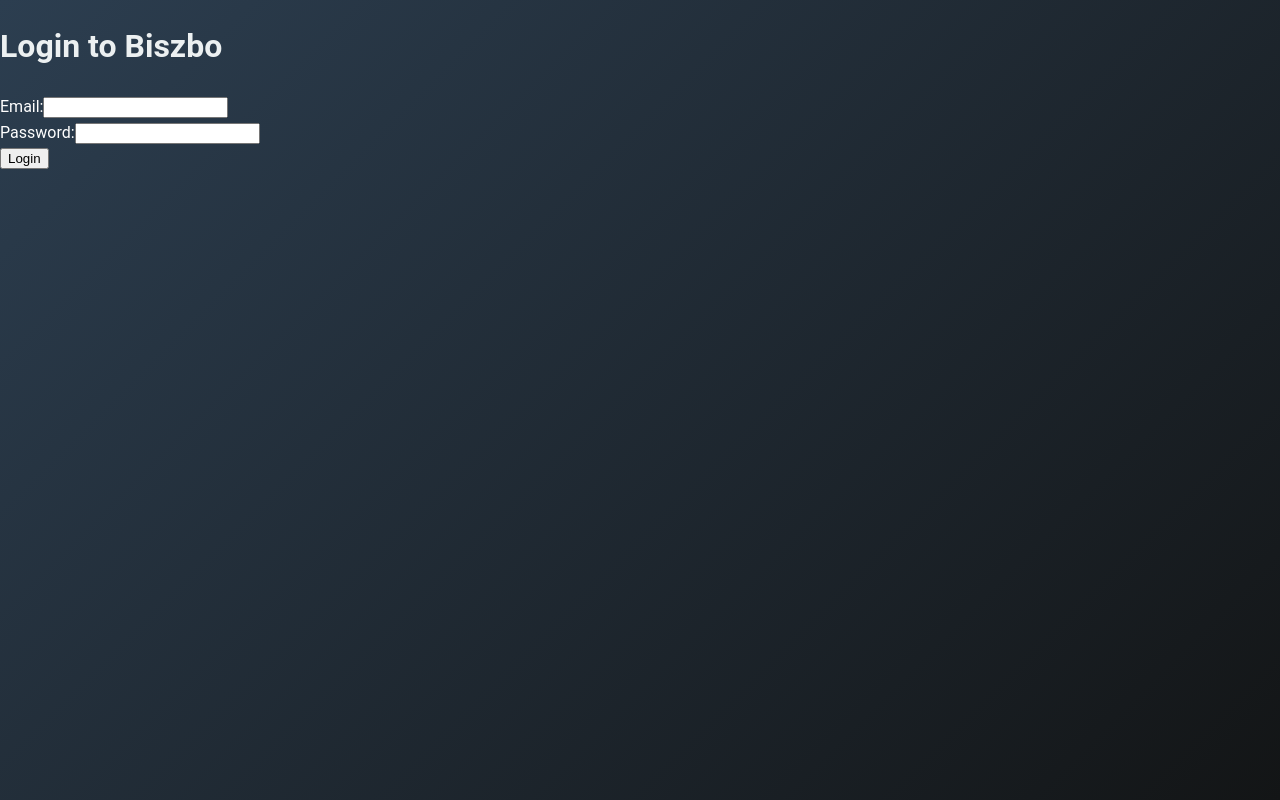
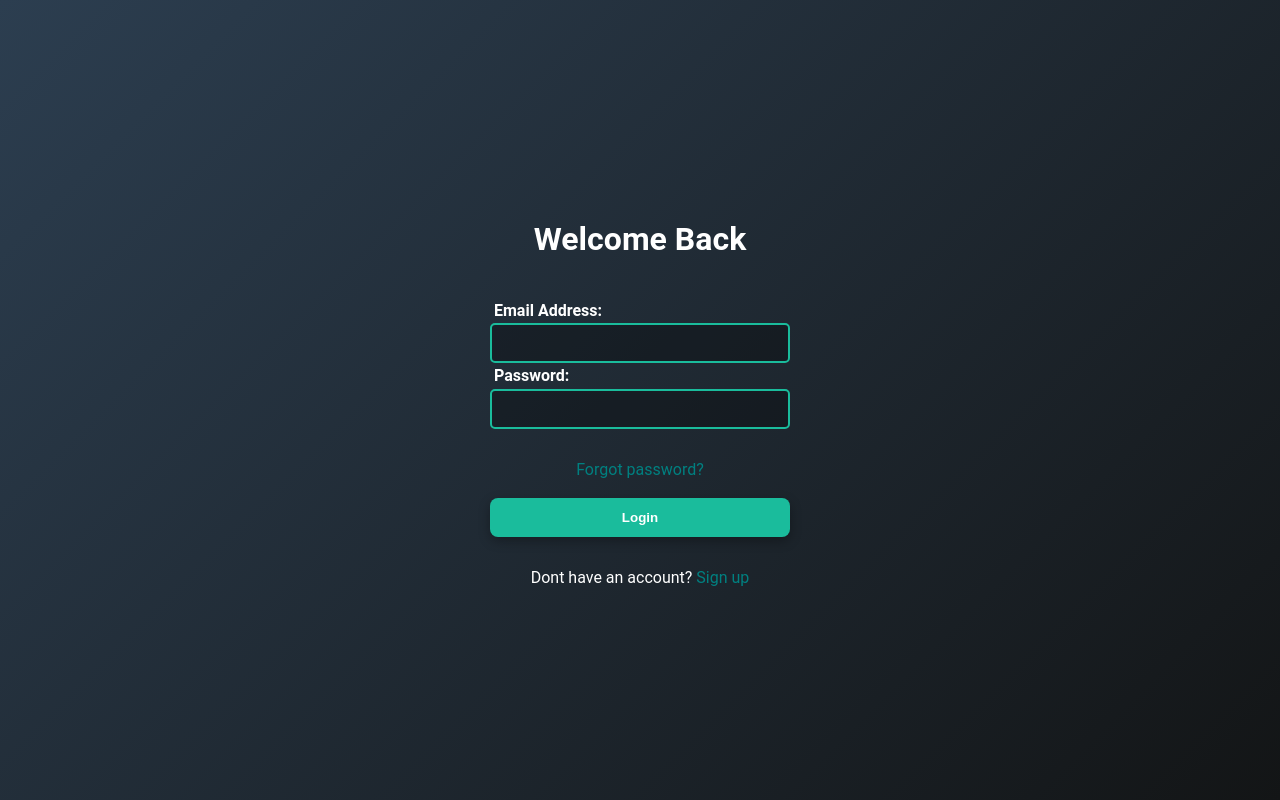
Before and after one commit to Byson94/Biszbo, a React (Vite) app: page /Biszbo/login in a window 1280 px wide. Built offline with nearby package versions, Linux system fonts and the light colour scheme.

Commit message:
login/signup ui improvement

```diff
--- a/src/pages/login/Login.jsx
+++ b/src/pages/login/Login.jsx
@@ -1,7 +1,11 @@
 import React, { useState } from "react";
+import { useNavigate } from "react-router-dom";
 import { login } from "../../supabase";
+import styles from "./login.module.css";
 
 function LoginPage() {
+  const navigate = useNavigate();
+
   const [email, setEmail] = useState("");
   const [password, setPassword] = useState("");
   const [error, setError] = useState("");
@@ -17,31 +21,55 @@
     }
   };
 
+  const handleSignup = () => {
+    navigate("/signup");
+  };
+
+  const handleForgotpassword = () => {
+    navigate();
+  };
+
   return (
-    <div>
-      <h1>Login to Biszbo</h1>
+    <div className={styles.pageCenter}>
+      <h1 className={styles.loginTitle}>Welcome Back</h1>
       <form onSubmit={handleSubmit}>
-        <div>
-          <label>Email:</label>
+        <div className={styles.parent}>
+          <label className={styles.EmailLabel}>Email Address:</label>
           <input
+            className={styles.textinput}
             type="email"
             value={email}
             onChange={(e) => setEmail(e.target.value)}
             required
           />
         </div>
-        <div>
-          <label>Password:</label>
+        <div className={styles.parent}>
+          <label className={styles.PasswordLabel}>Password:</label>
           <input
+            className={styles.textinput}
             type="password"
             value={password}
             onChange={(e) => setPassword(e.target.value)}
             required
           />
         </div>
+        <div className={styles.extraTextWrapper}>
+          <a className={styles.forgotPassword} onClick={handleForgotpassword}>
+            Forgot password?
+          </a>
+        </div>
         {error && <p style={{ color: "red" }}>{error}</p>}
-        <div>
-          <button type="submit">Login</button>
+        <div className={styles.buttonWrapper}>
+          <button type="submit" className={styles.submit}>
+            Login
+          </button>
+
+          <p>
+            Dont have an account?{" "}
+            <a className={styles.signupLink} onClick={handleSignup}>
+              Sign up
+            </a>
+          </p>
         </div>
       </form>
     </div>
--- /dev/null
+++ b/src/pages/login/login.module.css
@@ -0,0 +1,94 @@
+.pageCenter {
+  min-height: 100vh;
+  width: 100vw;
+  display: flex;
+  flex-direction: column;
+  align-items: center;
+  justify-content: center;
+  padding: 2rem 1rem;
+  box-sizing: border-box;
+}
+
+.parent {
+  position: relative;
+  width: 100%;
+  max-width: 300px;
+}
+
+.textinput {
+  width: 100%;
+  height: 40px;
+  padding-left: 16px;
+  background-color: rgba(0, 0, 0, 0.3);
+  border: 2px solid #1abc9c;
+  border-radius: 5px;
+  color: #ecf0f1;
+  outline: none;
+}
+
+.EmailLabel,
+.PasswordLabel {
+  left: 12px;
+  top: 10px;
+  background-color: transparent;
+  padding: 0 4px;
+  font-size: 1rem;
+  transition: all 0.2s ease;
+  pointer-events: none;
+  font-weight: bold;
+}
+
+.loginTitle {
+  text-align: center;
+  margin-bottom: 2rem;
+  font-size: 2rem;
+  color: white;
+}
+
+.buttonWrapper,
+.extraTextWrapper {
+  width: 100%;
+  max-width: 300px;
+  text-align: center;
+  margin-top: 1rem;
+}
+
+.submit {
+  width: 100%;
+  background-color: #1abc9c;
+  color: #ffffff;
+  padding: 0.75rem;
+  border: none;
+  border-radius: 8px;
+  font-weight: bold;
+  box-shadow: 0 4px 12px rgba(0, 0, 0, 0.3);
+  transition: all 0.2s ease-in-out;
+}
+
+.submit:hover {
+  filter: brightness(90%);
+}
+
+.submit:active {
+  transform: scale(0.98);
+}
+
+.forgotPassword,
+.signupLink {
+  display: inline-block;
+  margin-top: 0.75rem;
+  color: teal;
+  cursor: pointer;
+  user-select: none;
+}
+
+@media (max-height: 600px) {
+  .pageCenter {
+    justify-content: flex-start;
+    padding-top: 3rem;
+  }
+
+  .loginTitle {
+    margin-bottom: 1rem;
+  }
+}
--- a/src/pages/signup/Signup.jsx
+++ b/src/pages/signup/Signup.jsx
@@ -1,7 +1,11 @@
 import React, { useState } from "react";
+import { useNavigate } from "react-router-dom";
+import styles from "./signup.module.css";
 import { register } from "../../supabase";
 
 function SignUp() {
+  const navigate = useNavigate();
+
   const [email, setEmail] = useState("");
   const [password, setPassword] = useState("");
   const [error, setError] = useState("");
@@ -18,22 +22,28 @@
     }
   };
 
+  const handleLogin = () => {
+    navigate("/login");
+  };
+
   return (
-    <div>
-      <h1>Sign Up to Biszbo</h1>
+    <div className={styles.pageCenter}>
+      <h1 className={styles.signupTitle}>Sign Up to Biszbo</h1>
       <form onSubmit={handleSubmit}>
-        <div>
-          <label>Email:</label>
+        <div className={styles.parent}>
+          <label className={styles.EmailLabel}>Email:</label>
           <input
+            className={styles.textinput}
             type="email"
             value={email}
             onChange={(e) => setEmail(e.target.value)}
             required
           />
         </div>
-        <div>
-          <label>Password:</label>
+        <div className={styles.parent}>
+          <label className={styles.PasswordLabel}>Password:</label>
           <input
+            className={styles.textinput}
             type="password"
             value={password}
             onChange={(e) => setPassword(e.target.value)}
@@ -41,8 +51,16 @@
           />
         </div>
         {error && <p style={{ color: "red" }}>{error}</p>}
-        <div>
-          <button type="submit">Sign Up</button>
+        <div className={styles.buttonWrapper}>
+          <button type="submit" className={styles.submit}>
+            Sign Up
+          </button>
+          <p>
+            Already have an account?{" "}
+            <a className={styles.loginLink} onClick={handleLogin}>
+              Sign in
+            </a>
+          </p>
         </div>
       </form>
     </div>
--- /dev/null
+++ b/src/pages/signup/signup.module.css
@@ -0,0 +1,93 @@
+.pageCenter {
+  min-height: 100vh;
+  width: 100vw;
+  display: flex;
+  flex-direction: column;
+  align-items: center;
+  justify-content: center;
+  padding: 2rem 1rem;
+  box-sizing: border-box;
+}
+
+.parent {
+  position: relative;
+  width: 100%;
+  max-width: 300px;
+}
+
+.textinput {
+  width: 100%;
+  height: 40px;
+  padding-left: 16px;
+  background-color: rgba(0, 0, 0, 0.3);
+  border: 2px solid #1abc9c;
+  border-radius: 5px;
+  color: #ecf0f1;
+  outline: none;
+}
+
+.EmailLabel,
+.PasswordLabel {
+  left: 12px;
+  top: 10px;
+  background-color: transparent;
+  padding: 0 4px;
+  font-size: 1rem;
+  transition: all 0.2s ease;
+  pointer-events: none;
+  font-weight: bold;
+}
+
+.signupTitle {
+  text-align: center;
+  margin-bottom: 2rem;
+  font-size: 2rem;
+  color: white;
+}
+
+.buttonWrapper,
+.extraTextWrapper {
+  width: 100%;
+  max-width: 300px;
+  text-align: center;
+  margin-top: 1rem;
+}
+
+.submit {
+  width: 100%;
+  background-color: #1abc9c;
+  color: #ffffff;
+  padding: 0.75rem;
+  border: none;
+  border-radius: 8px;
+  font-weight: bold;
+  box-shadow: 0 4px 12px rgba(0, 0, 0, 0.3);
+  transition: all 0.2s ease-in-out;
+}
+
+.submit:hover {
+  filter: brightness(90%);
+}
+
+.submit:active {
+  transform: scale(0.98);
+}
+
+.loginLink {
+  display: inline-block;
+  margin-top: 0.75rem;
+  color: teal;
+  cursor: pointer;
+  user-select: none;
+}
+
+@media (max-height: 600px) {
+  .pageCenter {
+    justify-content: flex-start;
+    padding-top: 3rem;
+  }
+
+  .signupTitle {
+    margin-bottom: 1rem;
+  }
+}
```
Also changed, not shown: src/pages/login/login.css (deleted), src/pages/signup/signup.css (deleted).
